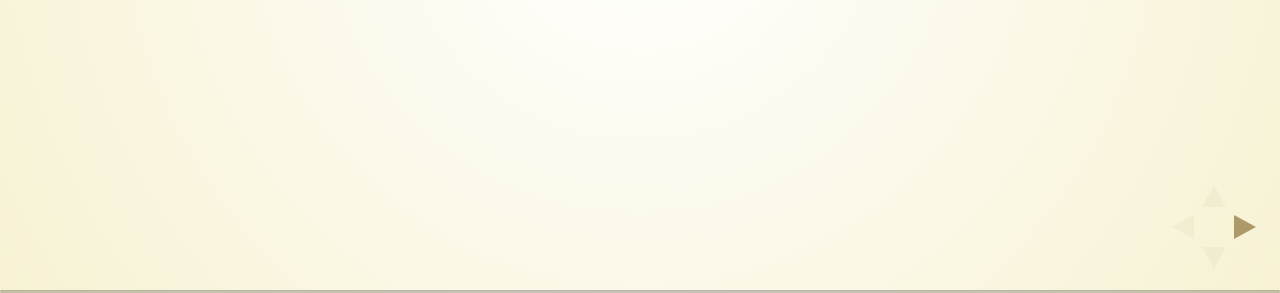
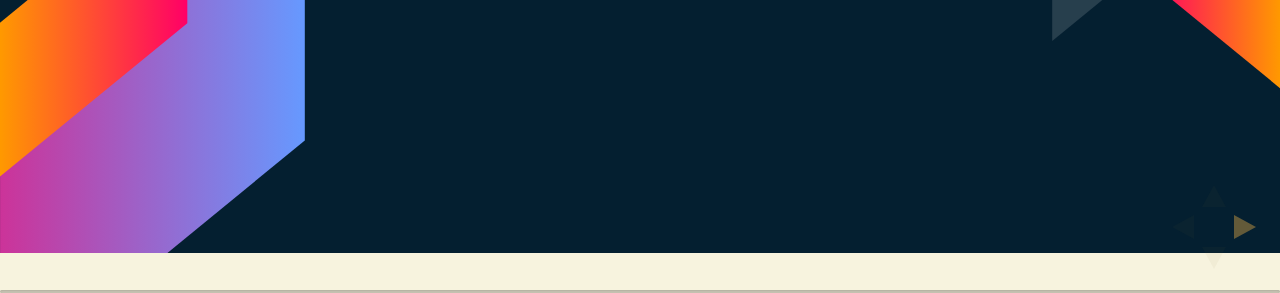
Before and after one commit to diego91964/bf4, a website: page speakers-weekend/cap2.html in a window 1280 px wide. Shown: the part 507-800 px from the top of the page. Drawn offline with Linux system fonts and the light colour scheme.

Commit message:
Adicionando novo layout

```diff
--- a/speakers-weekend/cap2.html
+++ b/speakers-weekend/cap2.html
@@ -11,7 +11,8 @@
 
         <link rel="stylesheet" href="bower_components/bootstrap/dist/css/bootstrap.min.css">
         <link rel="stylesheet" href="css/reveal.css">
-        <link rel="stylesheet" href="css/theme/beige.css" id="theme">
+        <link rel="stylesheet" href="css/theme/customsw.css" id="theme">
+        <!-- <link rel="stylesheet" href="css/theme/beige.css" id="theme"> -->
         <!-- Code syntax highlighting -->
         <!-- Code syntax highlighting -->
         <link rel="stylesheet" href="lib/css/zenburn.css">
```
